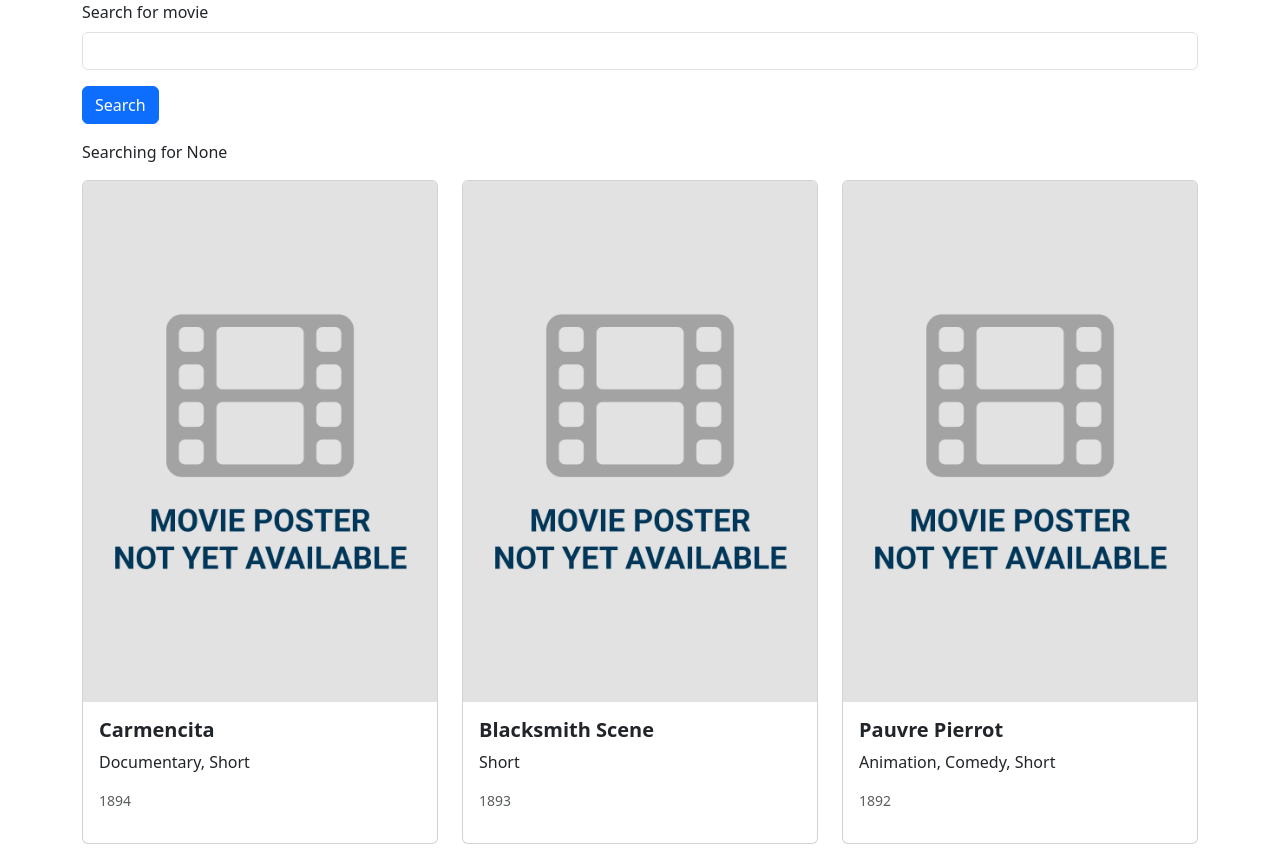
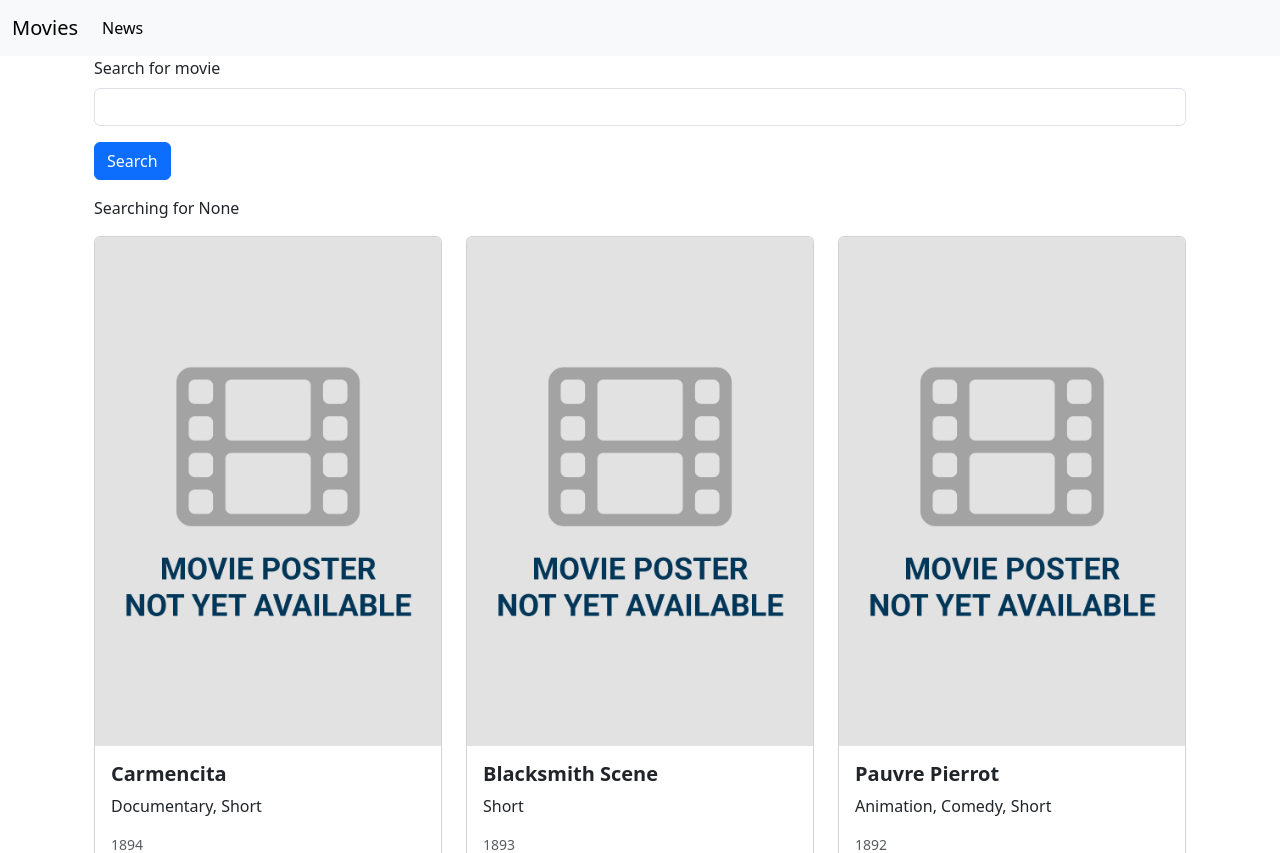
Before and after one commit to Jkn707/moviereviewsproject, a Django app: page / in a window 1280 px wide. Shown: the top 853 px of the page. Run offline with Django 5.2, Linux system fonts and the light colour scheme; data comes from the database, SQL or seed files in the repository; both versions use the stored data as it was after the commit.

Commit message:
Navigation bar

```diff
--- a/movie/templates/home.html
+++ b/movie/templates/home.html
@@ -1,7 +1,6 @@
-<head>
-    <link href="https://cdn.jsdelivr.net/npm/bootstrap@5.3.2/dist/css/bootstrap.min.css" rel="stylesheet" integrity="sha384-T3c6CoIi6uLrA9TneNEoa7RxnatzjcDSCmG1MXxSR1GAsXEV/Dwwykc2MPK8M2HN" crossorigin="anonymous">
-    <script src="https://cdn.jsdelivr.net/npm/bootstrap@5.3.3/dist/js/bootstrap.bundle.min.js" integrity="sha384-YvpcrYf0tY3lHB60NNkmXc5s9fDVZLESaAA55NDzOxhy9GkcIdslK1eN7N6jIeHz" crossorigin="anonymous"></script>
-</head>
+{% extends 'base.html' %}
+
+{% block content %}
 
 <div class="container">
     <form action ="">
@@ -40,3 +39,4 @@
     <br/>
     <br/>
 </div>
+{% endblock content %}
--- a/moviereviews/templates/base.html
+++ b/moviereviews/templates/base.html
@@ -3,6 +3,24 @@
     <script src="https://cdn.jsdelivr.net/npm/bootstrap@5.3.3/dist/js/bootstrap.bundle.min.js" integrity="sha384-YvpcrYf0tY3lHB60NNkmXc5s9fDVZLESaAA55NDzOxhy9GkcIdslK1eN7N6jIeHz" crossorigin="anonymous"></script>
 </head>
 
+
+<nav class="navbar navbar-expand-lg bg-body-tertiary">
+    <div class="container-fluid">
+      <a class="navbar-brand" href="{% url 'home' %}">Movies</a>
+      <button class="navbar-toggler" type="button" data-bs-toggle="collapse" data-bs-target="#navbarSupportedContent" aria-controls="navbarSupportedContent" aria-expanded="false" aria-label="Toggle navigation">
+        <span class="navbar-toggler-icon"></span>
+      </button>
+      <div class="collapse navbar-collapse" id="navbarSupportedContent">
+        <ul class="navbar-nav me-auto mb-2 mb-lg-0">
+          <li class="nav-item">
+            <a class="nav-link active" aria-current="page" href="{% url 'news' %}">News</a>
+          </li>
+        </ul>
+      </div>
+    </div>
+  </nav>
+
+
 <div class="container">
     {% block content %}
     {% endblock content %}
--- a/news/templates/news.html
+++ b/news/templates/news.html
@@ -1,5 +1,6 @@
 
-
+{% extends 'base.html' %}
+{% block content %}
 
 <div class="container">
     {% for news in newss %}
@@ -16,3 +17,5 @@
     </div>
     {% endfor %}
 </div>
+
+{% endblock content %}
```
Also changed, not shown: db.sqlite3.
